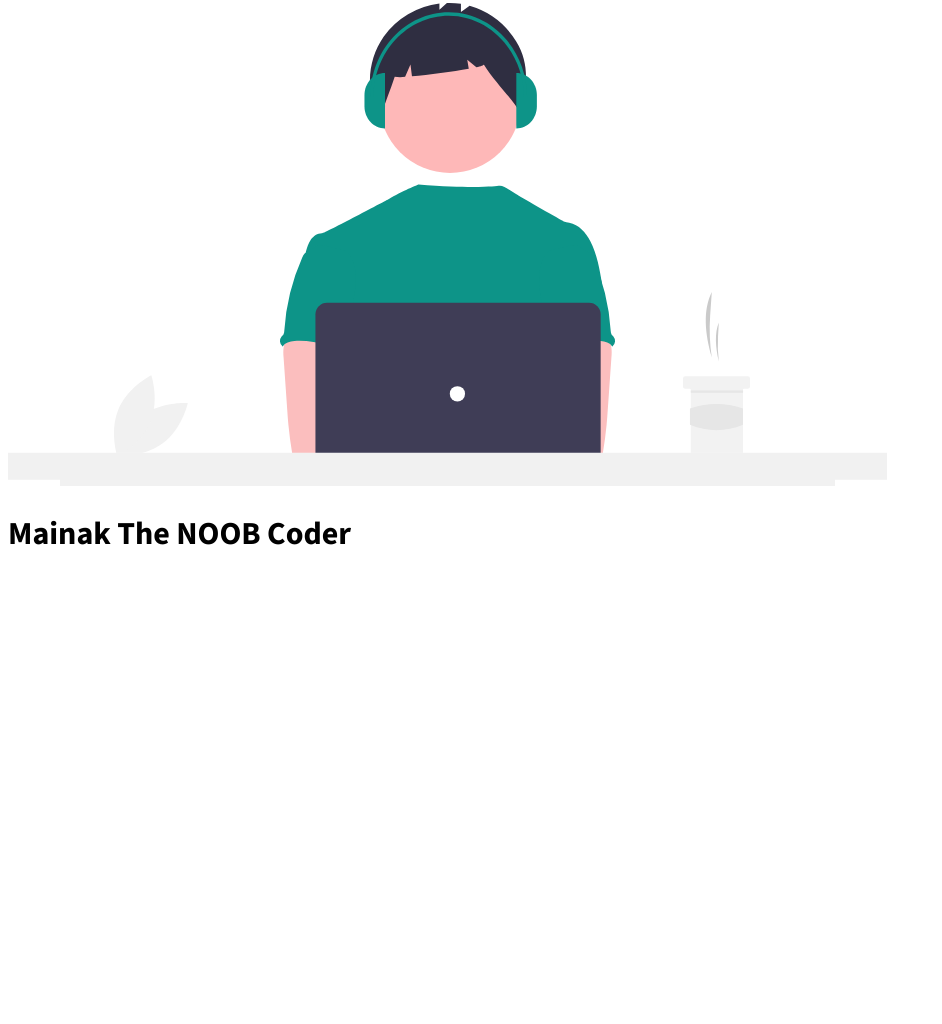
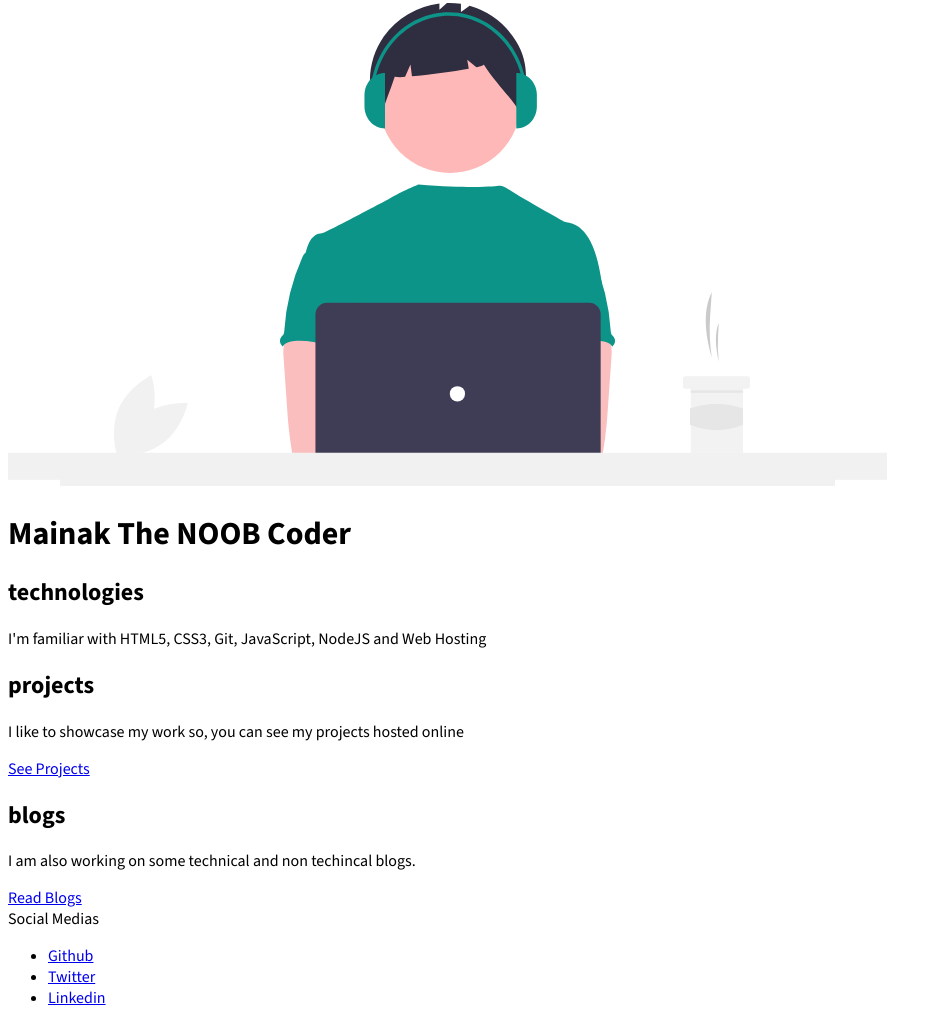
Before and after one commit to Mainak009/my-portfolio, a plain HTML site: page index.html in a window 1280 px wide. Shown: the part 121-1145 px from the top of the page, without its empty margins (0-942 px from the left). Before the commit the page ends 800 px from the top, so only its background shows below. Drawn offline with nearby package versions, Linux system fonts and the light colour scheme.

Commit message:
more HTML

```diff
--- a/index.html
+++ b/index.html
@@ -29,5 +29,49 @@
         <h1>Mainak The NOOB Coder</h1>
     </header>
 
+    <section>
+        <div>
+            <h1>technologies</h1>
+            <p>I'm familiar with HTML5, CSS3, Git, JavaScript, NodeJS and Web Hosting</p>
+        </div>
+    </section>
+
+    <section>
+        <div>
+            <h1>projects</h1>
+            <p>I like to showcase my work so, you can see my projects hosted online</p>
+            <a href="/">See Projects</a>
+        </div>
+    </section>
+
+    <section>
+        <div>
+            <h1>blogs</h1>
+            <p>I am also working on some technical and non techincal blogs.</p>
+            <a href="/">Read Blogs</a>
+        </div>
+    </section>
+
+    <footer>
+        <div>Social Medias</div>
+        <ul>
+            <li>
+                <a href="https://github.com/Mainak009">
+                    Github
+                </a>
+            </li>
+            <li>
+                <a href="https://twitter.com/Mainak0009">
+                    Twitter
+                </a>
+            </li>
+            <li>
+                <a href="https://www.linkedin.com/in/mainak-mukhopadhyay/">
+                    Linkedin
+                </a>
+            </li>
+        </ul>
+    </footer>
+
 </body>
 </html>
```
